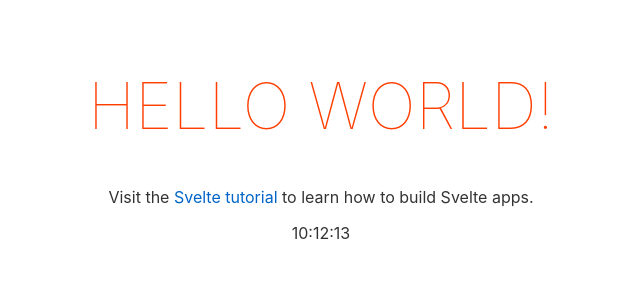
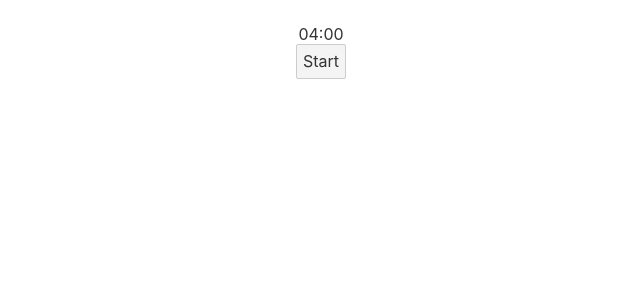
Before and after one commit to Tsuyoshi84/fancy-stop-watch, a Svelte app: page / in a window 1280 px wide. Shown: the top 300 px of the page, without its empty margins (319-959 px from the left). Built offline with nearby package versions, Linux system fonts and the light colour scheme.

Commit message:
Add start button

```diff
--- a/src/App.svelte
+++ b/src/App.svelte
@@ -1,6 +1,14 @@
 <script>
   import Watch from "./Watch.svelte";
-  export let name = "Tsuyoshi";
+  import StartStopButton from "./StartStopButton.svelte";
+
+  let remainingTime = 240;
+
+  function startStopWatch() {
+    setInterval(() => {
+      remainingTime -= 1;
+    }, 1000);
+  }
 </script>
 
 <style>
@@ -11,13 +19,6 @@
     margin: 0 auto;
   }
 
-  h1 {
-    color: #ff3e00;
-    text-transform: uppercase;
-    font-size: 4em;
-    font-weight: 100;
-  }
-
   @media (min-width: 640px) {
     main {
       max-width: none;
@@ -26,11 +27,6 @@
 </style>
 
 <main>
-  <h1>Hello {name}!</h1>
-  <p>
-    Visit the
-    <a href="https://svelte.dev/tutorial">Svelte tutorial</a>
-    to learn how to build Svelte apps.
-  </p>
-  <Watch />
+  <Watch time={remainingTime} />
+  <StartStopButton on:start={startStopWatch} />
 </main>
--- /dev/null
+++ b/src/StartStopButton.svelte
@@ -0,0 +1,11 @@
+<script>
+  import { createEventDispatcher } from "svelte";
+  let label = "Start";
+
+  const dispatch = createEventDispatcher();
+  function handleClick() {
+    dispatch("start", {});
+  }
+</script>
+
+<button on:click={handleClick}>{label}</button>
--- a/src/Watch.svelte
+++ b/src/Watch.svelte
@@ -1,9 +1,20 @@
 <script>
+  export let time = 0;
+  let timeLabel = "";
 
+  $: {
+    let min = Math.floor(time / 60);
+    let sec = time % 60;
+
+    let minLabel = min < 10 ? `0${min}` : `${min}`;
+    let secLabel = sec < 10 ? `0${sec}` : `${sec}`;
+
+    timeLabel = `${minLabel}:${secLabel}`;
+  }
 </script>
 
 <style>
 
 </style>
 
-<section>10:12:13</section>
+<section>{timeLabel}</section>
--- a/src/main.js
+++ b/src/main.js
@@ -2,9 +2,7 @@ import App from './App.svelte';
 
 const app = new App({
   target: document.body,
-  props: {
-    name: 'world',
-  },
+  props: {},
 });
 
 export default app;
```
